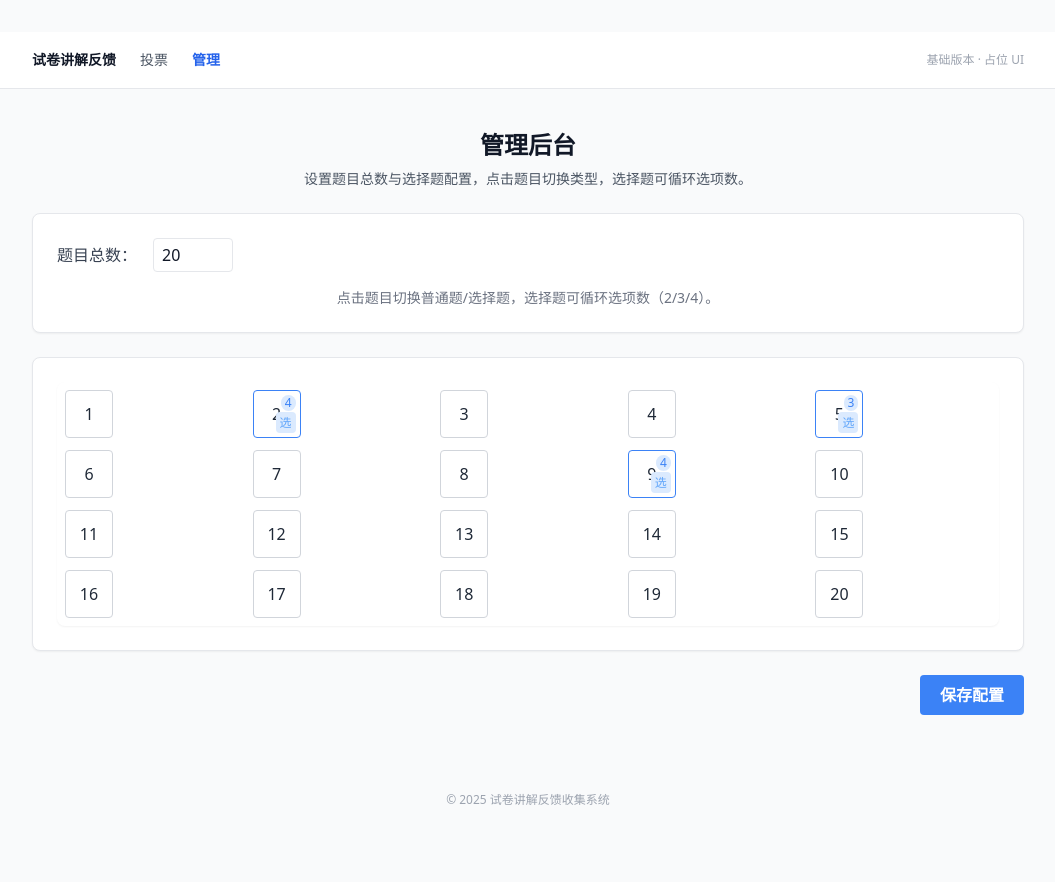
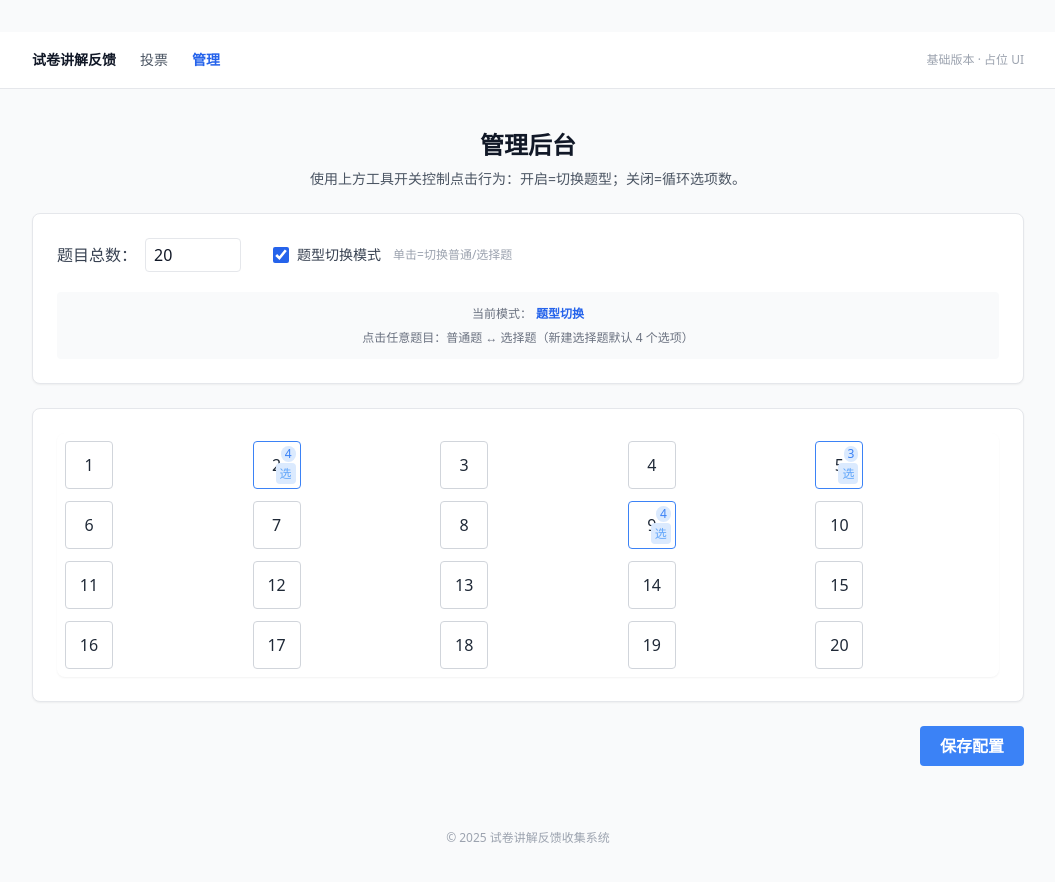
Before and after one commit to chinese-wzq/easy-paper-feedback, a React (Vite) app: page /admin in a window 1280 px wide. Shown: the top 882 px of the page, without its empty margins (112-1167 px from the left). Built offline with nearby package versions, Linux system fonts and the light colour scheme.

Commit message:
重构 AdminPage 组件，添加题型切换模式开关，优化题型切换与选项循环逻辑

```diff
--- a/src/pages/AdminPage.tsx
+++ b/src/pages/AdminPage.tsx
@@ -4,43 +4,49 @@ import QuestionGrid from '../components/QuestionGrid'
 import { PollConfig, ChoiceQuestionConfig } from '../types/poll'
 
 /**
- * 管理端页面
- * 支持题目总数、选择题配置、预览与保存
+ * 管理端页面（带题型切换工具开关）
+ * 工具：题型切换模式开关
+ * - 开启：单击方块 => 普通题 ↔ 选择题（新增选择题默认 4 选项）
+ * - 关闭：单击方块 => 若为选择题循环选项数 2→3→4→2；普通题忽略
  */
 const AdminPage: React.FC = () => {
   // 题目总数
   const [totalQuestions, setTotalQuestions] = useState<number>(20)
-  // 选择题配置（key:题号，value:选项数）
+  // 选择题配置
   const [choiceConfigMap, setChoiceConfigMap] = useState<Record<number, ChoiceQuestionConfig>>({
     2: { optionCount: 4 },
     5: { optionCount: 3 },
     9: { optionCount: 4 }
   })
+  // 题型切换模式开关
+  const [editTypeMode, setEditTypeMode] = useState<boolean>(true)
 
   // 判断题型
   function getQuestionType(id: number) {
     return choiceConfigMap[id] ? 'choice' : 'normal'
   }
 
-  // 网格点击：普通题 <-> 选择题切换
-  function handleQuestionClick(id: number) {
-    if (getQuestionType(id) === 'normal') {
+  // 切换题型（普通 ↔ 选择）
+  function toggleQuestionType(id: number) {
+    if (choiceConfigMap[id]) {
+      // 删除选择题配置，变为普通题
+      const next = { ...choiceConfigMap }
+      delete next[id]
+      setChoiceConfigMap(next)
+    } else {
+      // 添加选择题配置，默认 4 选项
       setChoiceConfigMap(prev => ({
         ...prev,
         [id]: { optionCount: 4 }
       }))
-    } else {
-      // 选择题切换为普通题
-      const next = { ...choiceConfigMap }
-      delete next[id]
-      setChoiceConfigMap(next)
     }
   }
 
-  // 切换选项数（2->3->4->2）
-  function handleOptionCountCycle(id: number) {
-    if (!choiceConfigMap[id]) return
-    const curr = choiceConfigMap[id].optionCount
+  // 循环选项数 2→3→4→2
+  function cycleOptionCount(id: number) {
+    const cfg = choiceConfigMap[id]
+    if (!cfg) return
+    const curr = cfg.optionCount
     const next = curr === 2 ? 3 : curr === 3 ? 4 : 2
     setChoiceConfigMap(prev => ({
       ...prev,
@@ -48,17 +54,31 @@ const AdminPage: React.FC = () => {
     }))
   }
 
-  // 组装 choiceMap 供预览
+  // 主点击行为（由模式控制）
+  function handleGridClick(id: number) {
+    if (editTypeMode) {
+      // 题型切换模式：点击切换普通题 ↔ 选择题
+      toggleQuestionType(id)
+    } else {
+      // 选项循环模式：点击选择题循环选项数
+      if (choiceConfigMap[id]) {
+        cycleOptionCount(id)
+      }
+      // 普通题在此模式下点击无动作
+    }
+  }
+
+  // 组装 choiceMap
   function getChoiceMap() {
     const map: Record<number, { optionCount: number }> = {}
-    for (const key in choiceConfigMap) {
-      const id = Number(key)
+    for (const k in choiceConfigMap) {
+      const id = Number(k)
       map[id] = { optionCount: choiceConfigMap[id].optionCount }
     }
     return map
   }
 
-  // 保存配置
+  // 保存配置（当前仅 console.log）
   function handleSave() {
     const payload: Partial<PollConfig> = {
       title: '试卷错题反馈',
@@ -73,25 +93,56 @@ const AdminPage: React.FC = () => {
       <header className="space-y-2">
         <h1 className="text-2xl font-bold">管理后台</h1>
         <p className="text-sm text-gray-600">
-          设置题目总数与选择题配置，点击题目切换类型，选择题可循环选项数。
+          使用上方工具开关控制点击行为：开启=切换题型；关闭=循环选项数。
         </p>
       </header>
 
-      {/* 配置区 */}
-      <section className="rounded-lg border bg-white p-6 shadow-sm space-y-4">
-        <div className="flex items-center gap-4">
+      {/* 工具与基础配置 */}
+      <section className="rounded-lg border bg-white p-6 shadow-sm space-y-5">
+        <div className="flex flex-wrap items-center gap-8">
+          {/* 题目总数设置 */}
+          <div className="flex items-center gap-2">
             <label className="text-gray-700 font-medium">题目总数：</label>
             <input
               type="number"
               min={1}
-            max={100}
+              max={200}
               value={totalQuestions}
-            onChange={e => setTotalQuestions(Number(e.target.value))}
-            className="w-20 px-2 py-1 border rounded"
+              onChange={e => setTotalQuestions(Number(e.target.value) || 0)}
+              className="w-24 px-2 py-1 border rounded"
             />
           </div>
-        <div className="text-gray-500 text-sm">
-          点击题目切换普通题/选择题，选择题可循环选项数（2/3/4）。
+
+          {/* 题型切换模式开关 */}
+          <div className="flex items-center gap-3">
+            <label className="flex items-center gap-2 cursor-pointer select-none text-sm text-gray-700">
+              <input
+                type="checkbox"
+                checked={editTypeMode}
+                onChange={e => setEditTypeMode(e.target.checked)}
+                className="accent-blue-600 w-4 h-4"
+              />
+              <span className="font-medium">题型切换模式</span>
+            </label>
+            <span className="text-xs text-gray-400">
+              {editTypeMode ? '单击=切换普通/选择题' : '单击=循环选项数'}
+            </span>
+          </div>
+        </div>
+
+        {/* 模式说明 */}
+        <div className="text-xs text-gray-500 bg-gray-50 rounded p-3 leading-relaxed">
+          <div>
+            当前模式：
+            <span className="font-semibold text-blue-600 ml-1">
+              {editTypeMode ? '题型切换' : '选项循环'}
+            </span>
+          </div>
+          <div className="mt-1">
+            {editTypeMode
+              ? '点击任意题目：普通题 ↔ 选择题（新建选择题默认 4 个选项）'
+              : '点击选择题：循环选项数 2 → 3 → 4 → 2（普通题点击无动作）'}
+          </div>
         </div>
       </section>
 
@@ -100,14 +151,7 @@ const AdminPage: React.FC = () => {
         <QuestionGrid
           total={totalQuestions}
           choiceMap={getChoiceMap()}
-          onQuestionClick={id => {
-            if (getQuestionType(id) === 'choice') {
-              // 选择题右上角小按钮循环选项数
-              handleOptionCountCycle(id)
-            } else {
-              handleQuestionClick(id)
-            }
-          }}
+          onQuestionClick={handleGridClick}
           getQuestionType={getQuestionType}
         />
       </section>
```
Lines whose indentation alone changed are shown as unchanged.
